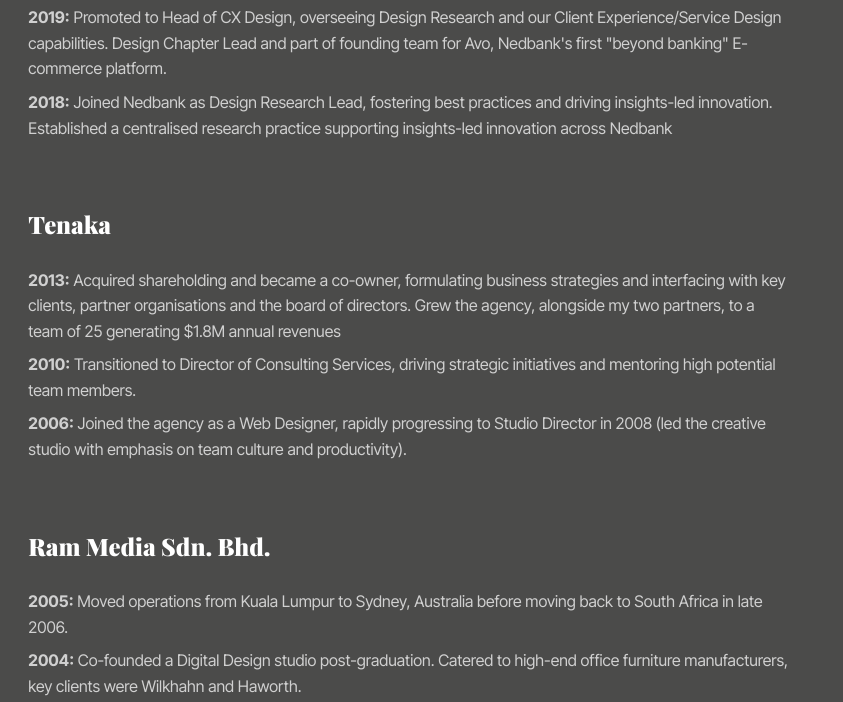
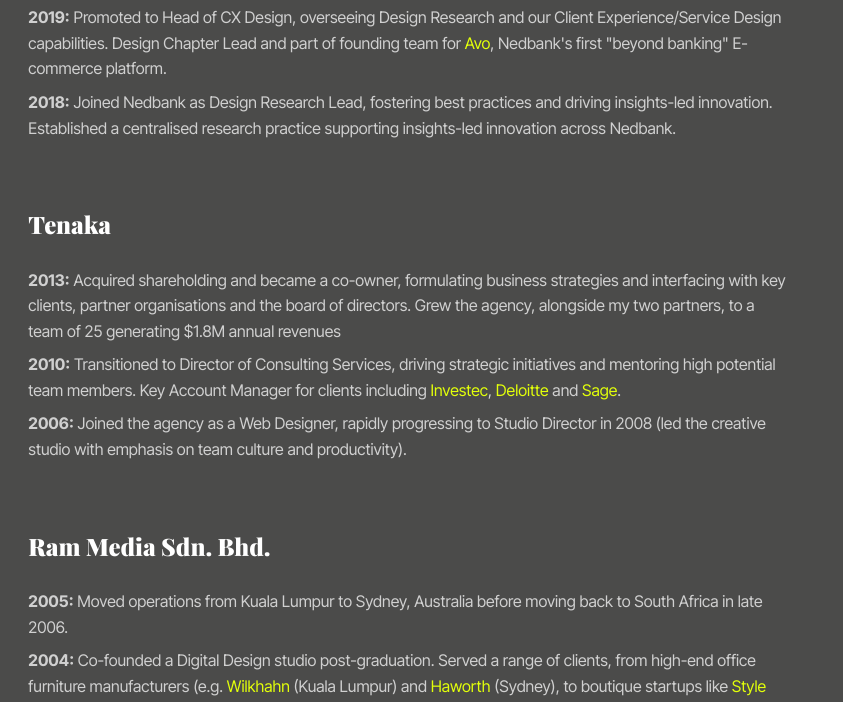
Before and after one commit to ramophalatse/ramo-loves-design, a plain HTML site: page index.html in a window 1280 px wide. Shown: the part 1349-2051 px from the top of the page, 437-1280 px from the left. Drawn offline with Linux system fonts and the light colour scheme.

Commit message:
Update index.html

```diff
--- a/index.html
+++ b/index.html
@@ -47,8 +47,8 @@ Hi, my name is Ramotse "Ramo" Phalatse. Over the past 18+ years I've relied on a
 		<h3 class="bold">Nedbank</h3>
         <ul>
             <li><strong>2021:</strong> Head of Design Strategy. Manage a strategic design function across four disciplines (Design Research, Business Design, Service Design and Strategy). Support the Executive Head of Design in driving prioritised initiatives, advocating for client centricity with Executive stakeholders and maturing Nedbank's design practice from an established team of ±20 designers in late 2018 to a differentiated team of 180+ designers in 2023.</li>
-			<li><strong>2019:</strong> Promoted to Head of CX Design, overseeing Design Research and our Client Experience/Service Design capabilities. Design Chapter Lead and part of founding team for Avo, Nedbank's first "beyond banking" E-commerce platform.</li>
-			<li><strong>2018:</strong> Joined Nedbank as Design Research Lead, fostering best practices and driving insights-led innovation. Established a centralised research practice supporting insights-led innovation across Nedbank</li>
+			<li><strong>2019:</strong> Promoted to Head of CX Design, overseeing Design Research and our Client Experience/Service Design capabilities. Design Chapter Lead and part of founding team for <a href="https://www.avo.africa" target="_blank">Avo</a>, Nedbank's first "beyond banking" E-commerce platform.</li>
+			<li><strong>2018:</strong> Joined Nedbank as Design Research Lead, fostering best practices and driving insights-led innovation. Established a centralised research practice supporting insights-led innovation across Nedbank.</li>
 
         </ul>
     </div>
@@ -65,7 +65,7 @@ Hi, my name is Ramotse "Ramo" Phalatse. Over the past 18+ years I've relied on a
 		<h3 class="bold">Tenaka</h3>
         <ul>
             <li><strong>2013:</strong> Acquired shareholding and became a co-owner, formulating business strategies and interfacing with key clients, partner organisations and the board of directors. Grew the agency, alongside my two partners, to a team of 25 generating $1.8M annual revenues</li>
-			<li><strong>2010:</strong> Transitioned to Director of Consulting Services, driving strategic initiatives and mentoring high potential team members.</li>
+			<li><strong>2010:</strong> Transitioned to Director of Consulting Services, driving strategic initiatives and mentoring high potential team members. Key Account Manager for clients including <a href="https://www.investec.com/en_za.html" target="_blank">Investec</a>, <a href="https://www.deloitte.com/za/en.html" target="_blank">Deloitte</a> and <a href="https://www.sage.com/en-za/" target="_blank">Sage</a>.</li>
 			<li><strong>2006:</strong> Joined the agency as a Web Designer, rapidly progressing to Studio Director in 2008 (led the creative studio with emphasis on team culture and productivity).</li>
         </ul>
     </div>
@@ -82,7 +82,7 @@ Hi, my name is Ramotse "Ramo" Phalatse. Over the past 18+ years I've relied on a
 		<h3 class="bold">Ram Media Sdn. Bhd.</h3>
         <ul>
             <li><strong>2005:</strong> Moved operations from Kuala Lumpur to Sydney, Australia before moving back to South Africa in late 2006.</li>
-			<li><strong>2004:</strong> Co-founded a Digital Design studio post-graduation. Catered to high-end office furniture manufacturers, key clients were Wilkhahn and Haworth.</li>
+			<li><strong>2004:</strong> Co-founded a Digital Design studio post-graduation. Served a range of clients, from high-end office furniture manufacturers (e.g. <a href="https://www.wilkhahn.com/en/" target="_blank">Wilkhahn</a> (Kuala Lumpur) and <a href="https://www.haworth.com/eu/en.html" target="_blank">Haworth</a> (Sydney), to boutique startups like <a href="https://www.instagram.com/stylebutlerworld/" target="_blank">Style Butler</a> (Copenhagen).</li>
         </ul>
     </div>
 </div>
```
